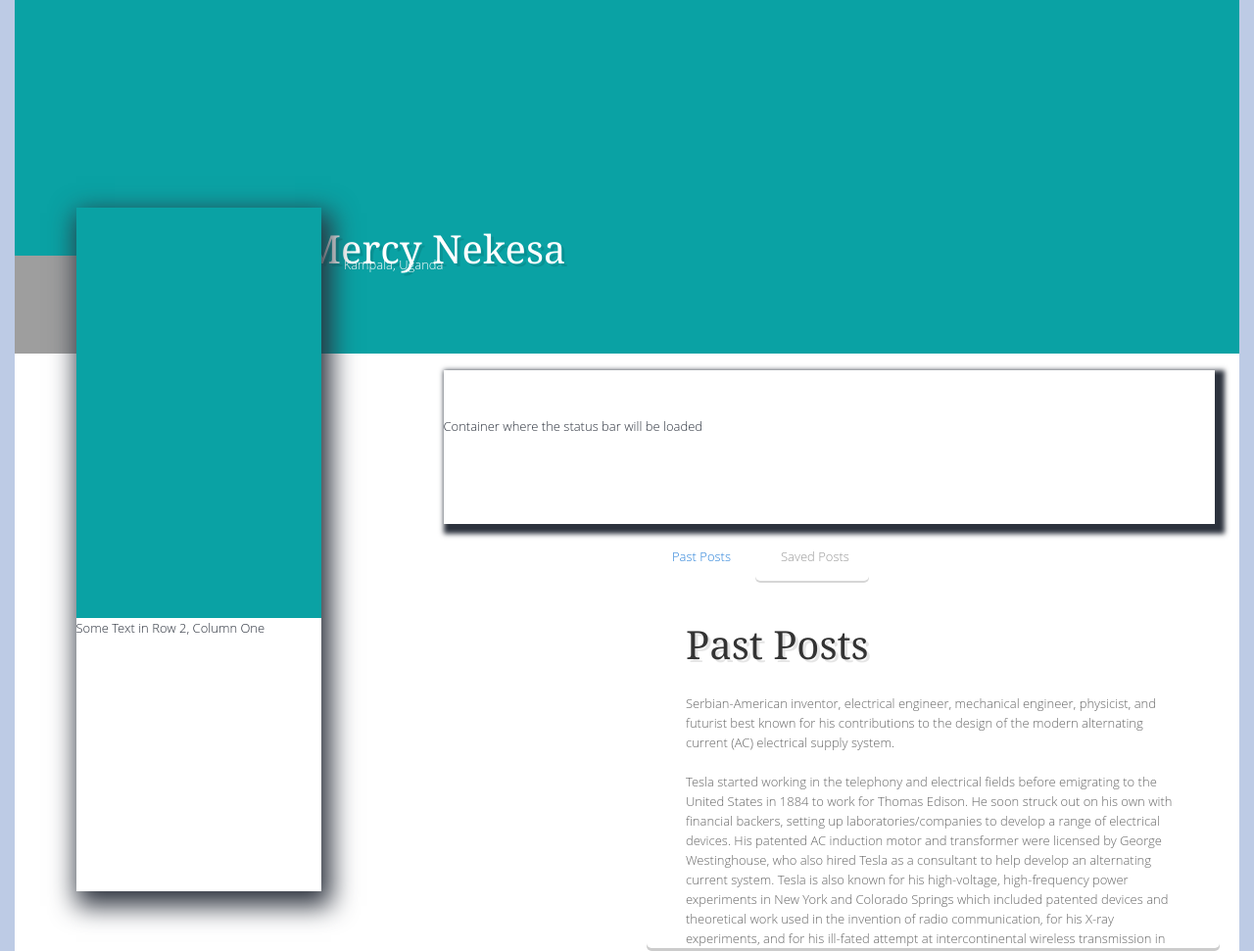
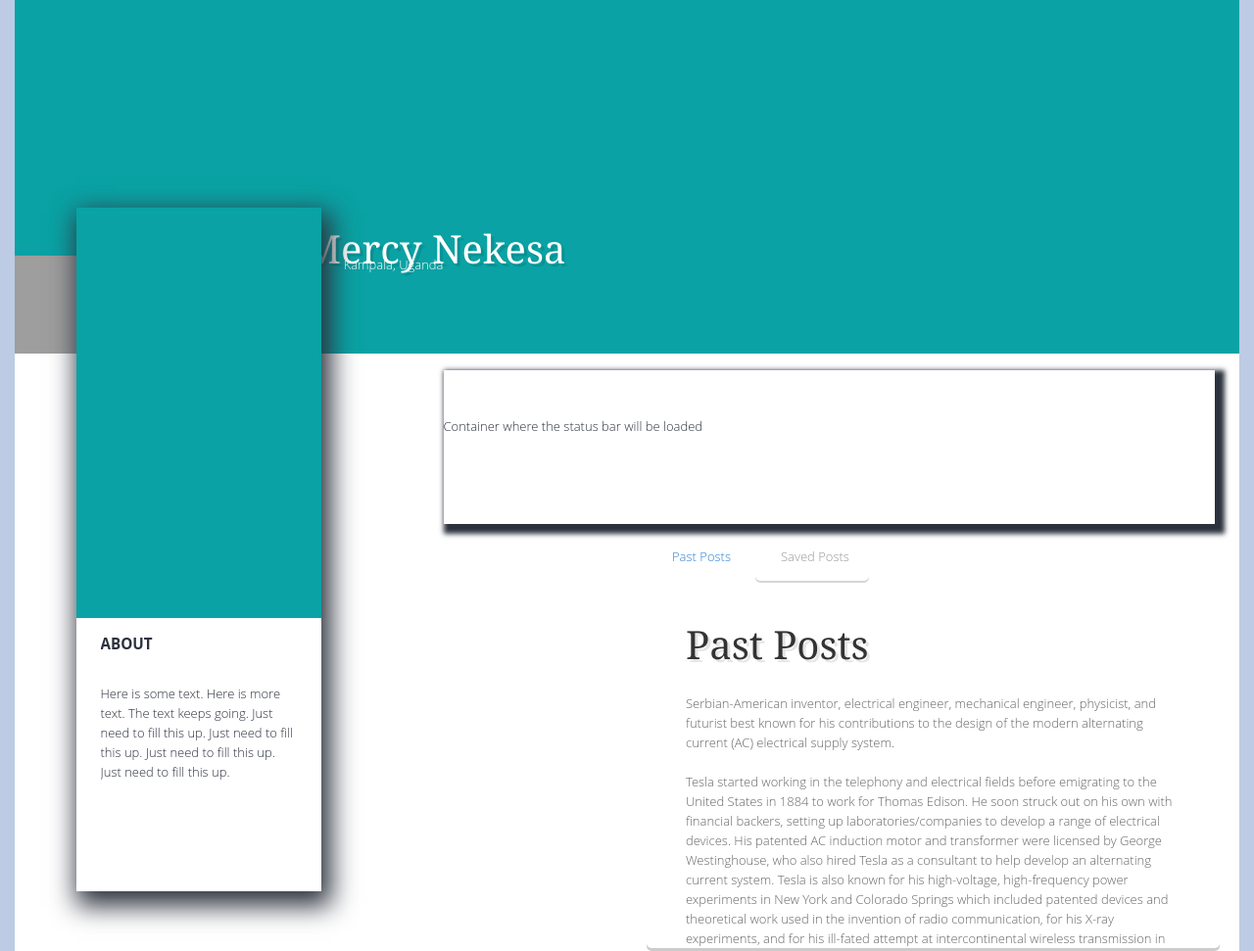
Before and after one commit to kesamercy/wandika, a PHP site: page /html/profile-page.html in a window 1280 px wide. Shown: the part 16-987 px from the top of the page at 98% size. Run offline with PHP 8.4, Linux system fonts and the light colour scheme; some libraries are stand-ins or nearby versions; grey boxes are pictures that could not be loaded.

Commit message:
Profile page roughdraft

```diff
--- a/css/profile-page.css
+++ b/css/profile-page.css
@@ -58,7 +58,7 @@ body {
 .green-column {
   background-color: white;
   height: 70vh;
-  overflow: scroll;
+  overflow: auto;
 }
 
 .aboutMeSection {
@@ -75,9 +75,29 @@ body {
   height: 32vh;
   background-color: white;
   top: 60%;
+
 }
 
+#about-title{
+  position: relative;
+  left: 10%;
+  width: 80%;
+  flex-wrap: wrap;
+  overflow: hidden;
+}
 
+#about-content{
+  position: relative;
+  left: 10%;
+  box-sizing: content-box;
+  flex-wrap: wrap;
+  overflow: hidden;
+  width: 80%;
+  height: 50%;
+  padding: 0;
+  text-align: left;
+
+}
 
 #profileBlogs {
   background-color: white;
--- a/html/profile-page.html
+++ b/html/profile-page.html
@@ -105,7 +105,8 @@ add the pic icon for the blog post  -->
         <div class='row aboutMeContent'>
           <div class='column'>
             <div class='column'>
-              Some Text in Row 2, Column One
+              <h3 id=about-title>ABOUT</h3>
+              <p id=about-content>Here is some text. Here is more text. The text keeps going. Just need to fill this up. Just need to fill this up. Just need to fill this up. Just need to fill this up.</p>
             </div>
           </div>
         </div>
```
